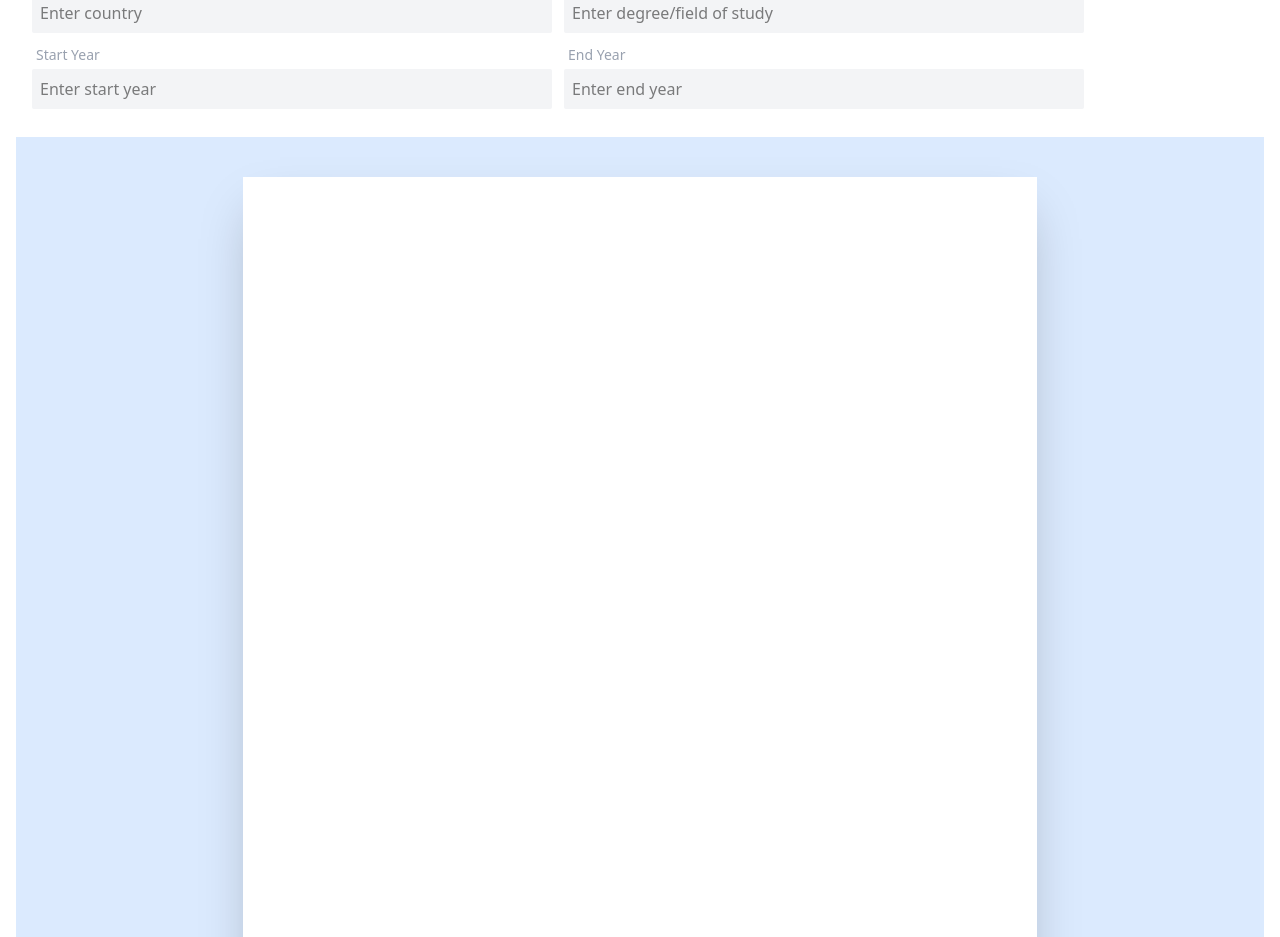
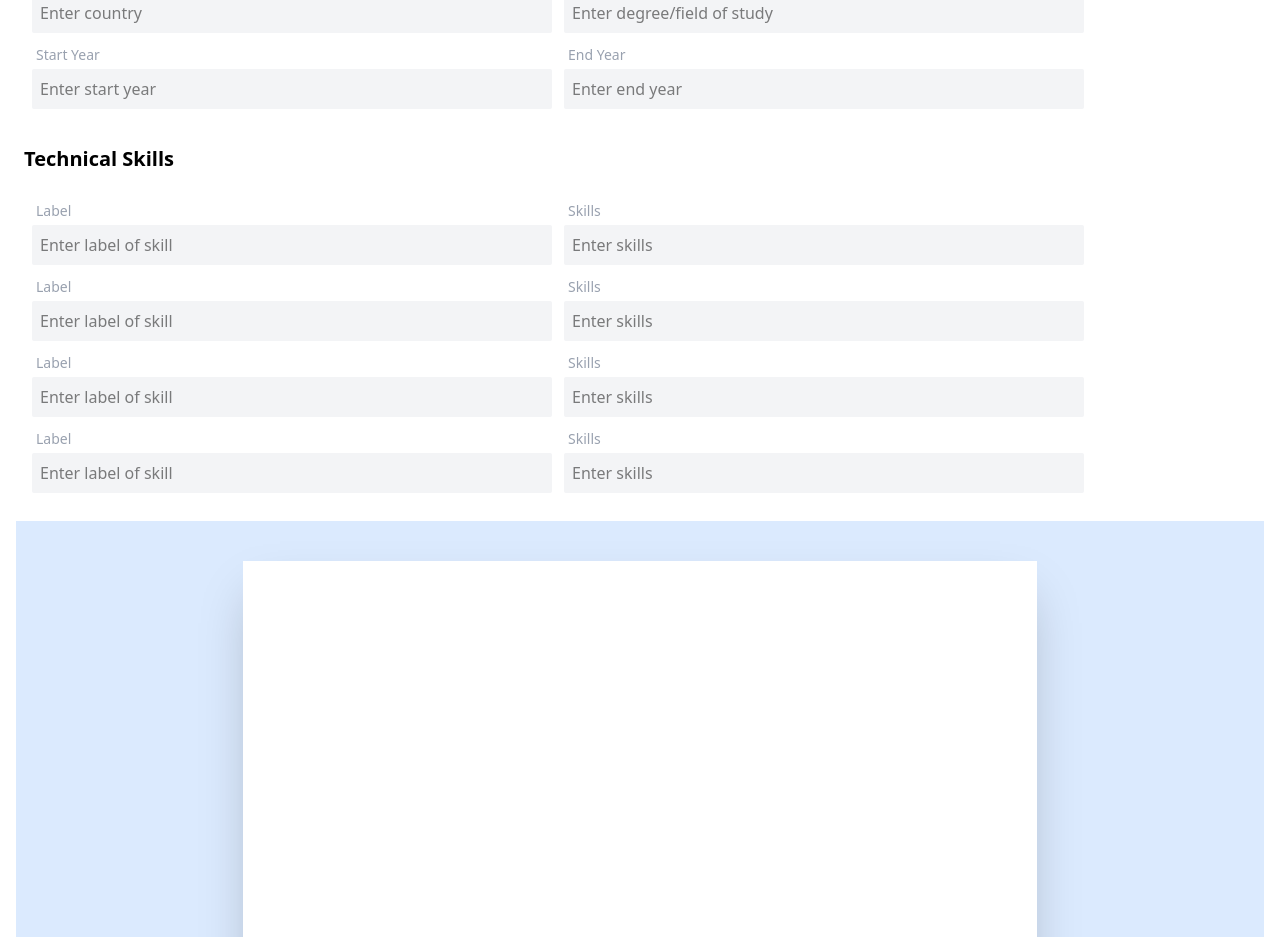
Before and after one commit to sanskriti2004/resume-ready, a React (Vite) app in the folder resume-ready/: page / in a window 1280 px wide. Shown: the part 1120-2057 px from the top of the page. Built offline with nearby package versions, Linux system fonts and the light colour scheme.

Commit message:
added skills section

```diff
--- a/resume-ready/src/components/MainForm.jsx
+++ b/resume-ready/src/components/MainForm.jsx
@@ -39,6 +39,8 @@ const MainForm = () => {
   const [label_2, setLabel_2] = useState("");
   const [skillList_2, setSkillList_2] = useState("");
   const [label_3, setLabel_3] = useState("");
+  const [skillList_3, setSkillList_3] = useState("");
+  const [label_4, setLabel_4] = useState("");
   const [skillList_4, setSkillList_4] = useState("");
 
   // for experience
@@ -490,6 +492,146 @@ const MainForm = () => {
         </div>
       </div>
 
+      {/* technical skills */}
+      <div className="flex flex-col mb-3">
+        <h2 className="text-xl font-bold p-2">Technical Skills</h2>
+        {/* Input boxes */}
+        <div className="flex flex-row flex-wrap m-3">
+          {/* label input box */}
+          <div className="flex flex-col m-1 mr-2">
+            <label
+              htmlFor="skillsLabel_1"
+              className="text-sm text-gray-400 p-1"
+            >
+              Label
+            </label>
+            <input
+              id="skillsLabel_1"
+              type="text"
+              placeholder="Enter label of skill"
+              className="bg-gray-100 w-130  p-2 rounded-xs focus:outline-none focus:shadow-md focus:border-b-cyan-600"
+              required
+              value={label_1}
+              onChange={(e) => setLabel_1(e.target.value)}
+            />
+          </div>
+          {/* skills input box */}
+          <div className="flex flex-col m-1 mr-2">
+            <label htmlFor="skillList_1" className="text-sm text-gray-400 p-1">
+              Skills
+            </label>
+            <input
+              id="skillList_1"
+              type="text"
+              placeholder="Enter skills"
+              className="bg-gray-100 w-130  p-2 rounded-xs focus:outline-none focus:shadow-md focus:border-b-cyan-600"
+              required
+              value={skillList_1}
+              onChange={(e) => setSkillList_1(e.target.value)}
+            />
+          </div>
+
+          <div className="flex flex-col m-1 mr-2">
+            <label
+              htmlFor="skillsLabel_2"
+              className="text-sm text-gray-400 p-1"
+            >
+              Label
+            </label>
+            <input
+              id="skillsLabel_2"
+              type="text"
+              placeholder="Enter label of skill"
+              className="bg-gray-100 w-130  p-2 rounded-xs focus:outline-none focus:shadow-md focus:border-b-cyan-600"
+              required
+              value={label_2}
+              onChange={(e) => setLabel_2(e.target.value)}
+            />
+          </div>
+          {/* skills input box */}
+          <div className="flex flex-col m-1 mr-2">
+            <label htmlFor="skillList_2" className="text-sm text-gray-400 p-1">
+              Skills
+            </label>
+            <input
+              id="skillList_2"
+              type="text"
+              placeholder="Enter skills"
+              className="bg-gray-100 w-130  p-2 rounded-xs focus:outline-none focus:shadow-md focus:border-b-cyan-600"
+              required
+              value={skillList_2}
+              onChange={(e) => setSkillList_2(e.target.value)}
+            />
+          </div>
+
+          <div className="flex flex-col m-1 mr-2">
+            <label
+              htmlFor="skillsLabel_3"
+              className="text-sm text-gray-400 p-1"
+            >
+              Label
+            </label>
+            <input
+              id="skillsLabel_3"
+              type="text"
+              placeholder="Enter label of skill"
+              className="bg-gray-100 w-130  p-2 rounded-xs focus:outline-none focus:shadow-md focus:border-b-cyan-600"
+              required
+              value={label_3}
+              onChange={(e) => setLabel_3(e.target.value)}
+            />
+          </div>
+          {/* skills input box */}
+          <div className="flex flex-col m-1 mr-2">
+            <label htmlFor="skillList_3" className="text-sm text-gray-400 p-1">
+              Skills
+            </label>
+            <input
+              id="skillList_3"
+              type="text"
+              placeholder="Enter skills"
+              className="bg-gray-100 w-130  p-2 rounded-xs focus:outline-none focus:shadow-md focus:border-b-cyan-600"
+              required
+              value={skillList_3}
+              onChange={(e) => setSkillList_3(e.target.value)}
+            />
+          </div>
+
+          <div className="flex flex-col m-1 mr-2">
+            <label
+              htmlFor="skillsLabel_4"
+              className="text-sm text-gray-400 p-1"
+            >
+              Label
+            </label>
+            <input
+              id="skillsLabel_4"
+              type="text"
+              placeholder="Enter label of skill"
+              className="bg-gray-100 w-130  p-2 rounded-xs focus:outline-none focus:shadow-md focus:border-b-cyan-600"
+              required
+              value={label_4}
+              onChange={(e) => setLabel_4(e.target.value)}
+            />
+          </div>
+          {/* skills input box */}
+          <div className="flex flex-col m-1 mr-2">
+            <label htmlFor="skillList_4" className="text-sm text-gray-400 p-1">
+              Skills
+            </label>
+            <input
+              id="skillList_4"
+              type="text"
+              placeholder="Enter skills"
+              className="bg-gray-100 w-130  p-2 rounded-xs focus:outline-none focus:shadow-md focus:border-b-cyan-600"
+              required
+              value={skillList_4}
+              onChange={(e) => setSkillList_4(e.target.value)}
+            />
+          </div>
+        </div>
+      </div>
+
       {/* resume sheet */}
       <div className="flex justify-center flex-col items-center p-10 font-['Times_New_Roman'] bg-blue-100">
         <div className="w-[210mm] h-[297mm] bg-white shadow-2xl p-7">
@@ -570,7 +712,7 @@ const MainForm = () => {
                   <span>{countryVal_1 === "" ? "" : ", " + countryVal_1}</span>
                 </div>
               </div>
-              <div className="flex flex-row justify-between mt-[-5px]">
+              <div className="flex flex-row justify-between italic mt-[-5px]">
                 <span>{degreeVal_1 === "" ? "" : degreeVal_1}</span>
                 <div>
                   <span>
@@ -591,7 +733,7 @@ const MainForm = () => {
                   <span>{countryVal_2 === "" ? "" : ", " + countryVal_2}</span>
                 </div>
               </div>
-              <div className="flex flex-row justify-between mt-[-5px]">
+              <div className="flex flex-row justify-between italic mt-[-5px]">
                 <span>{degreeVal_2 === "" ? "" : degreeVal_2}</span>
                 <div>
                   <span>
@@ -612,7 +754,7 @@ const MainForm = () => {
                   <span>{countryVal_3 === "" ? "" : ", " + countryVal_3}</span>
                 </div>
               </div>
-              <div className="flex flex-row justify-between mt-[-5px]">
+              <div className="flex flex-row justify-between italic mt-[-5px]">
                 <span>{degreeVal_3 === "" ? "" : degreeVal_3}</span>
                 <div>
                   <span>
@@ -623,6 +765,61 @@ const MainForm = () => {
               </div>
             </div>
           </div>
+
+          {/* skills section */}
+          {/* education number 1*/}
+          <div className="flex flex-col justify-start  mt-2">
+            <div>
+              {label_1 !== "" ||
+              skillList_1 !== "" ||
+              label_2 !== "" ||
+              skillList_2 !== "" ||
+              label_3 !== "" ||
+              skillList_3 !== "" ||
+              label_4 !== "" ||
+              skillList_4 !== "" ? (
+                <>
+                  <h2 className="text-xl py-1">Technical Skills</h2>
+                  <hr />
+                </>
+              ) : null}
+            </div>
+
+            <div className="flex flex-col px-3  mt-1  py-0.5">
+              <div className="flex flex-row items-center gap-1 my-[-2px] p-0 ">
+                <span className="font-bold text-m mr-1">
+                  {label_1 === "" ? "" : label_1 + ":" + " "}
+                </span>
+                <span className="text-m italic">
+                  {skillList_1 === "" ? "" : skillList_1}
+                </span>
+              </div>
+              <div className="flex flex-row items-center gap-1 my-[-2px] p-0 ">
+                <span className="font-bold text-m mr-1">
+                  {label_2 === "" ? "" : label_2 + ":" + " "}
+                </span>
+                <span className="text-m italic">
+                  {skillList_2 === "" ? "" : skillList_2}
+                </span>
+              </div>
+              <div className="flex flex-row items-center gap-1 my-[-2px]  p-0">
+                <span className="font-bold text-m mr-1">
+                  {label_3 === "" ? "" : label_3 + ":" + " "}
+                </span>
+                <span className="text-m italic">
+                  {skillList_3 === "" ? "" : skillList_3}
+                </span>
+              </div>
+              <div className="flex flex-row items-center gap-1 my-[-2px] p-0 ">
+                <span className="font-bold text-m mr-1">
+                  {label_4 === "" ? "" : label_4 + ":" + " "}
+                </span>
+                <span className="text-m italic">
+                  {skillList_4 === "" ? "" : skillList_4}
+                </span>
+              </div>
+            </div>
+          </div>
         </div>
       </div>
     </div>
```
